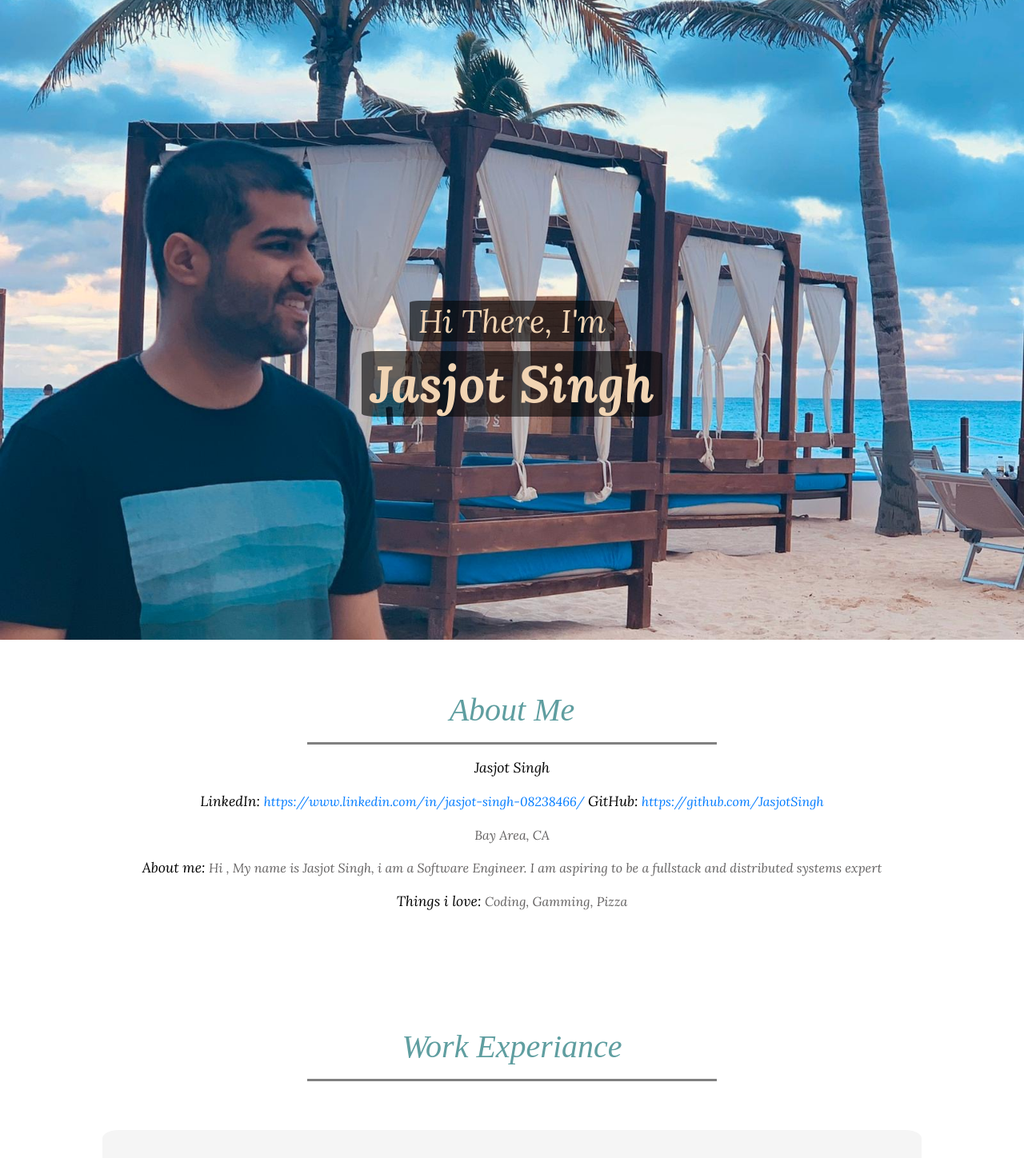
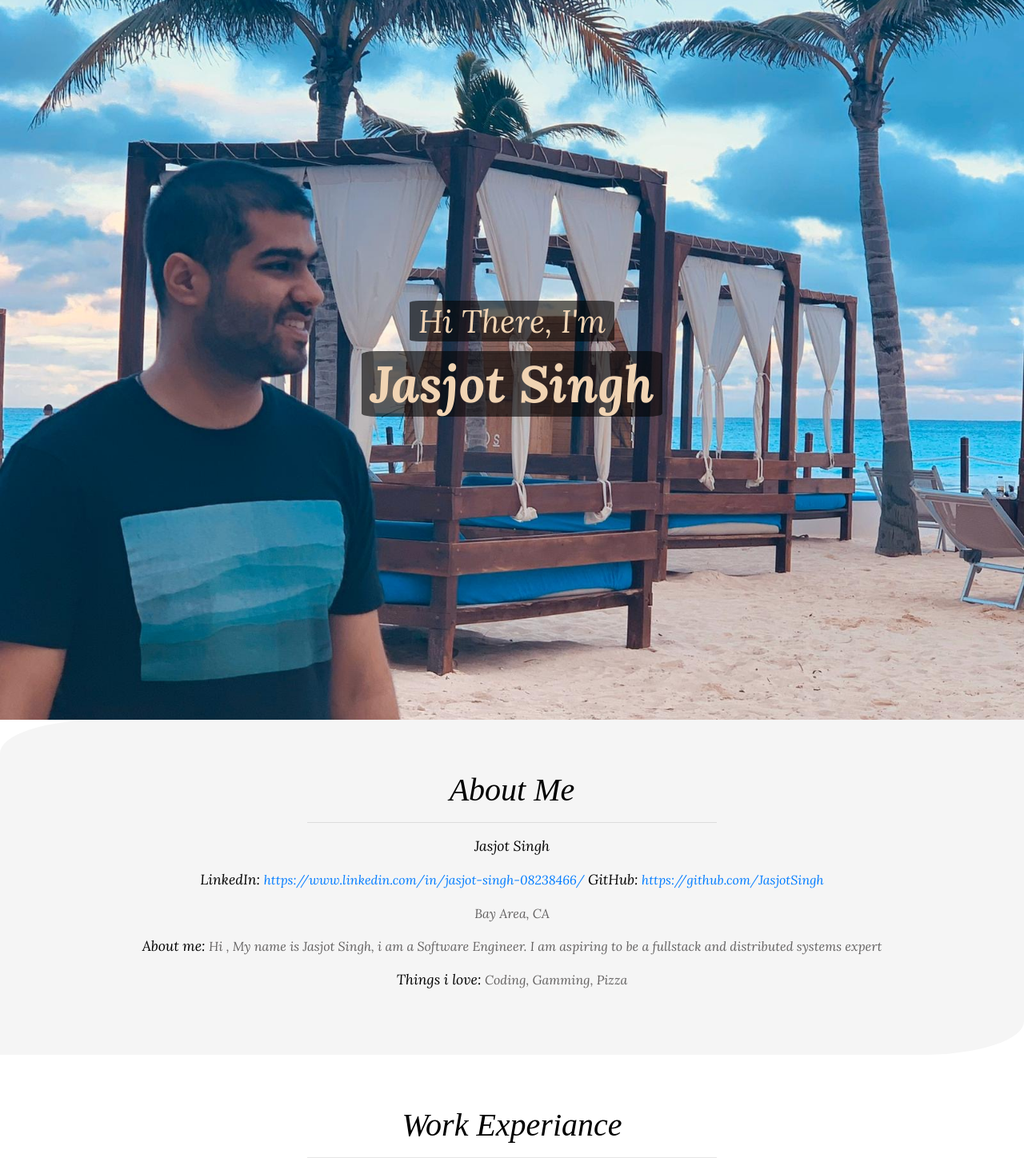
Before and after one commit to JasjotSingh/JasjotReactWeb, a React (Create React App) app: page / in a window 1280 px wide. Shown: the top 1448 px of the page at 80% size. Built offline with nearby package versions, Linux system fonts and the light colour scheme; a web font is replaced by a local one.

Commit message:
fifth commit

```diff
--- a/public/styles.css
+++ b/public/styles.css
@@ -6,10 +6,10 @@ body{
 
 hr{
     width:50%;
-    border: solid gray;
+    /* border: solid gray;
     border-top: none;
     border-left: none;
-    border-right: none;
+    border-right: none; */
 }
 
 /* ============== Top Div STRT================= */
@@ -22,7 +22,7 @@ hr{
     /* Create the parallax scrolling effect */
     background-attachment: fixed;
     width: auto;
-    height: 800px;
+    height: 900px;
 
     /* text */
     color: rgb(241, 212, 179);
@@ -59,7 +59,8 @@ hr{
 
 /*=============== About Div STRT===============*/
 .aboutDiv{
-    background-color: white;
+    background-color: whitesmoke;
+    border-radius: 10% 0;
     width: auto;
     text-align: center;
 }
@@ -77,7 +78,7 @@ hr{
 
 /*=============== Skill Div STRT===============*/
 .skillDiv{
-    background-color: white;
+    background-color: whitesmoke;
     width: auto;
     text-align: center;
 }
@@ -89,7 +90,19 @@ hr{
 .skillDiv .card{
     text-align: left;
     margin-bottom: 20px;
-    box-shadow: 4px 5px 6px #888888;
+    border: 0;
+    box-shadow: 4px 8px 9px #888888;
+}
+
+.skillDiv .listItm{
+    position: relative;
+    left: 0;
+    top:0;
+    transition: left ease-in-out .2s, top ease-in-out .2s;
+}
+.skillDiv .listItm:hover{
+    left: 20px;
+    top: -1.5px;
 }
 /*=============== Skill Div END===============*/
 
@@ -180,7 +193,7 @@ hr{
 }
 
 #profile h1{
-    color: cadetblue;
+    color: black;
     font-family: 'Playfair Display', serif;
     font-weight: 300;
 }
--- a/src/components/ListItem.js
+++ b/src/components/ListItem.js
@@ -3,7 +3,7 @@ import React from "react";
 function ListItem(item) {
 
     return(
-        <li>
+        <li className = "listItm">
             {item.item}
         </li>
     );
--- a/src/components/Skill/SkillDiv.js
+++ b/src/components/Skill/SkillDiv.js
@@ -1,6 +1,6 @@
 import React from "react";
 import ListItem from "../ListItem";
-
+import classnames from "classnames";
 
 function liItems(item){
     return(
@@ -20,15 +20,17 @@ function SkillCard(param){
   }
 
   let style ={
-    backgroundColor : mouseOver ? "cadetblue" : "aliceblue",
-    color : mouseOver ? "white": "black",
+    backgroundColor : mouseOver ? "gray" : "white",
+    color : "black",
     marginBottom: "0",
     padding:" 5% 5%",
   }
 
+  const cardClass = classnames("card");
+  const cardTextClass = classnames("card-body");
 
   return(
-    <div className="card">
+    <div className={cardClass}>
 
         <h5
         style ={style}
@@ -38,7 +40,7 @@ function SkillCard(param){
           {param.title}
         </h5>
 
-        <div className="card-body">
+        <div className={cardTextClass}>
           <ul className="card-text" >
               {param.list.map(liItems)}
           </ul>
```
Also changed, not shown: public/IMG_3841.JPG (deleted).
